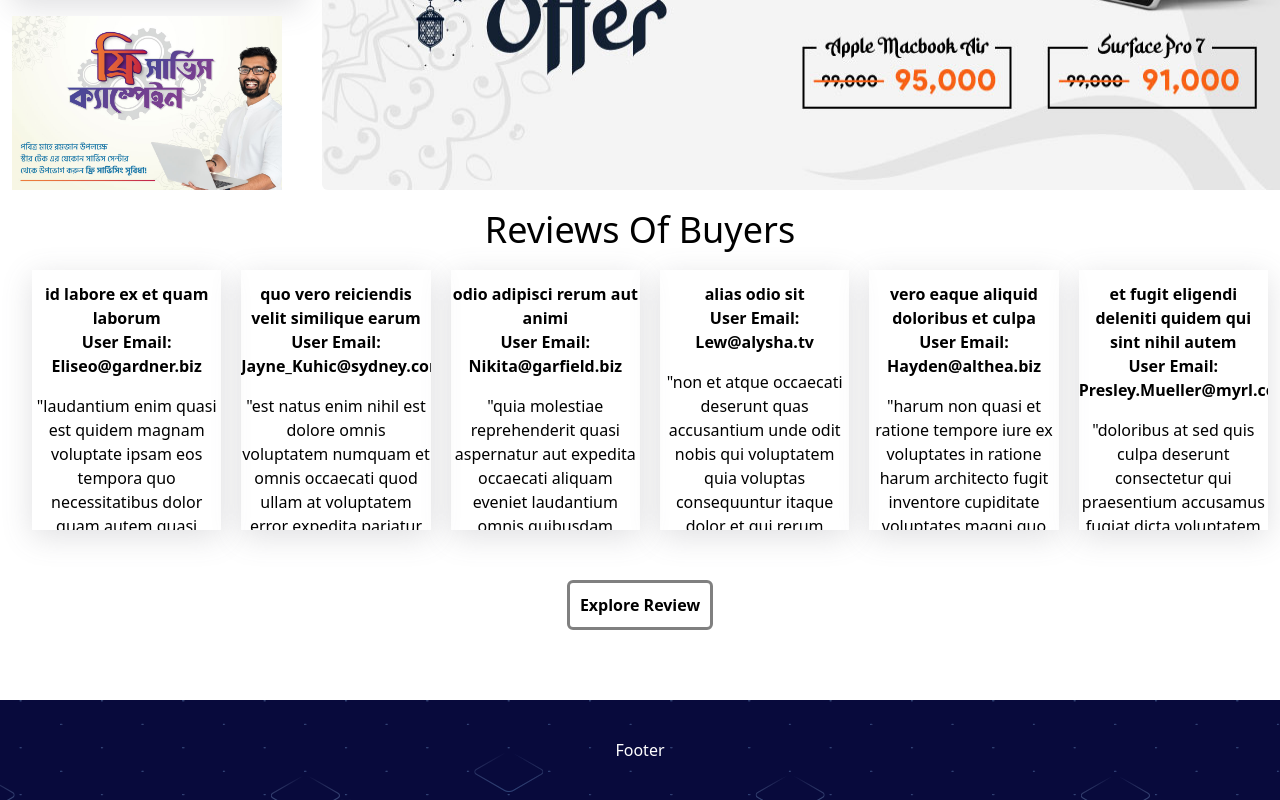
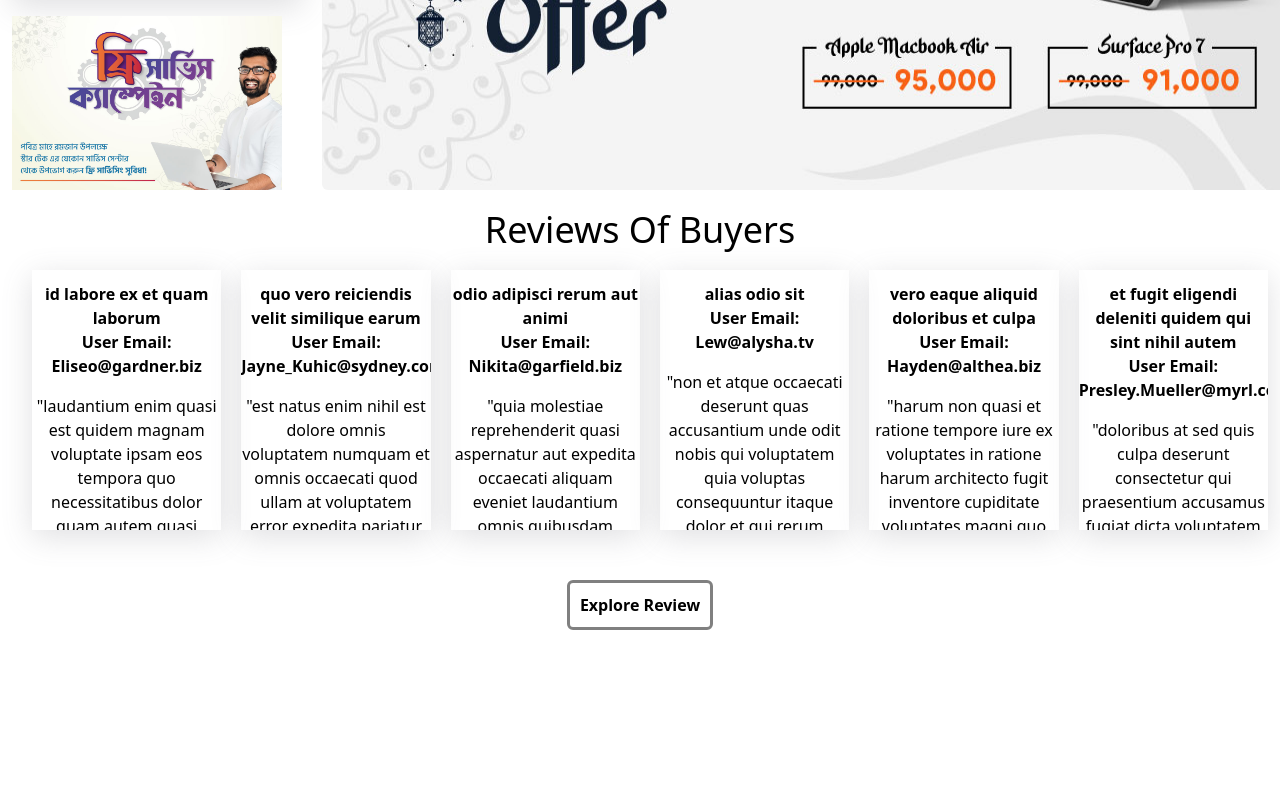
Before and after one commit to LimonFarazi03/computerBd, a React (Create React App) app: page / in a window 1280 px wide. Shown: the part 387-1187 px from the top of the page. After the commit the page ends 1067 px from the top, so only its background shows below. Built offline with nearby package versions, Linux system fonts and the light colour scheme.

Commit message:
redmi file edited

```diff
--- a/public/index.html
+++ b/public/index.html
@@ -24,7 +24,7 @@
       work correctly both with client-side routing and a non-root public URL.
       Learn how to configure a non-root public URL by running `npm run build`.
     -->
-    <title>React App</title>
+    <title>ComputerBd.com</title>
   </head>
   <body>
     <noscript>You need to enable JavaScript to run this app.</noscript>
--- a/src/App.js
+++ b/src/App.js
@@ -21,7 +21,6 @@ function App() {
         <Route path="/about" element={<About/>} />
         <Route path="/*" element={<NotFound/>} />
       </Routes>
-      <Footer/>
     </div>
   );
 }
```
Also changed, not shown: 2 other files (tests, documents, lock files or other folders).
